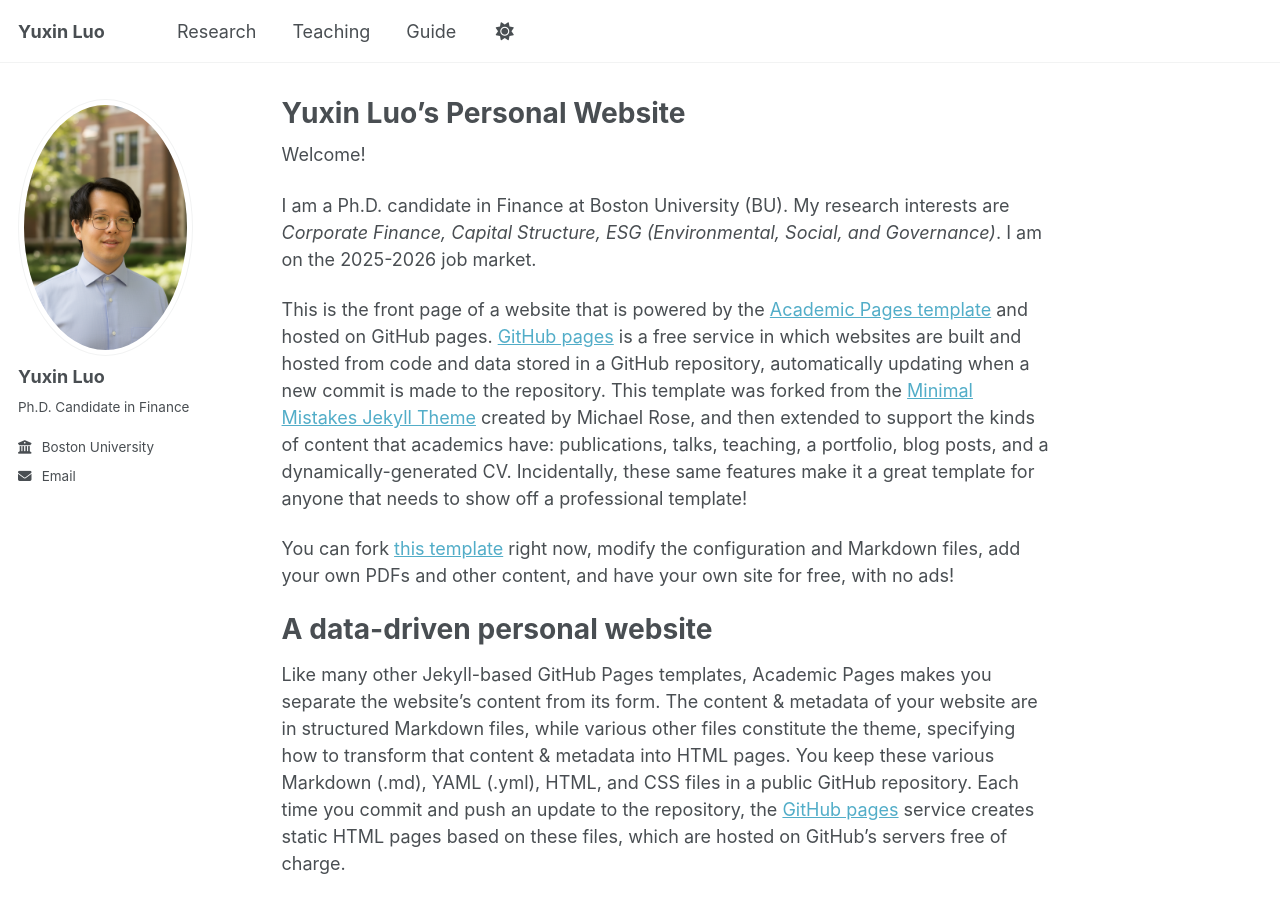
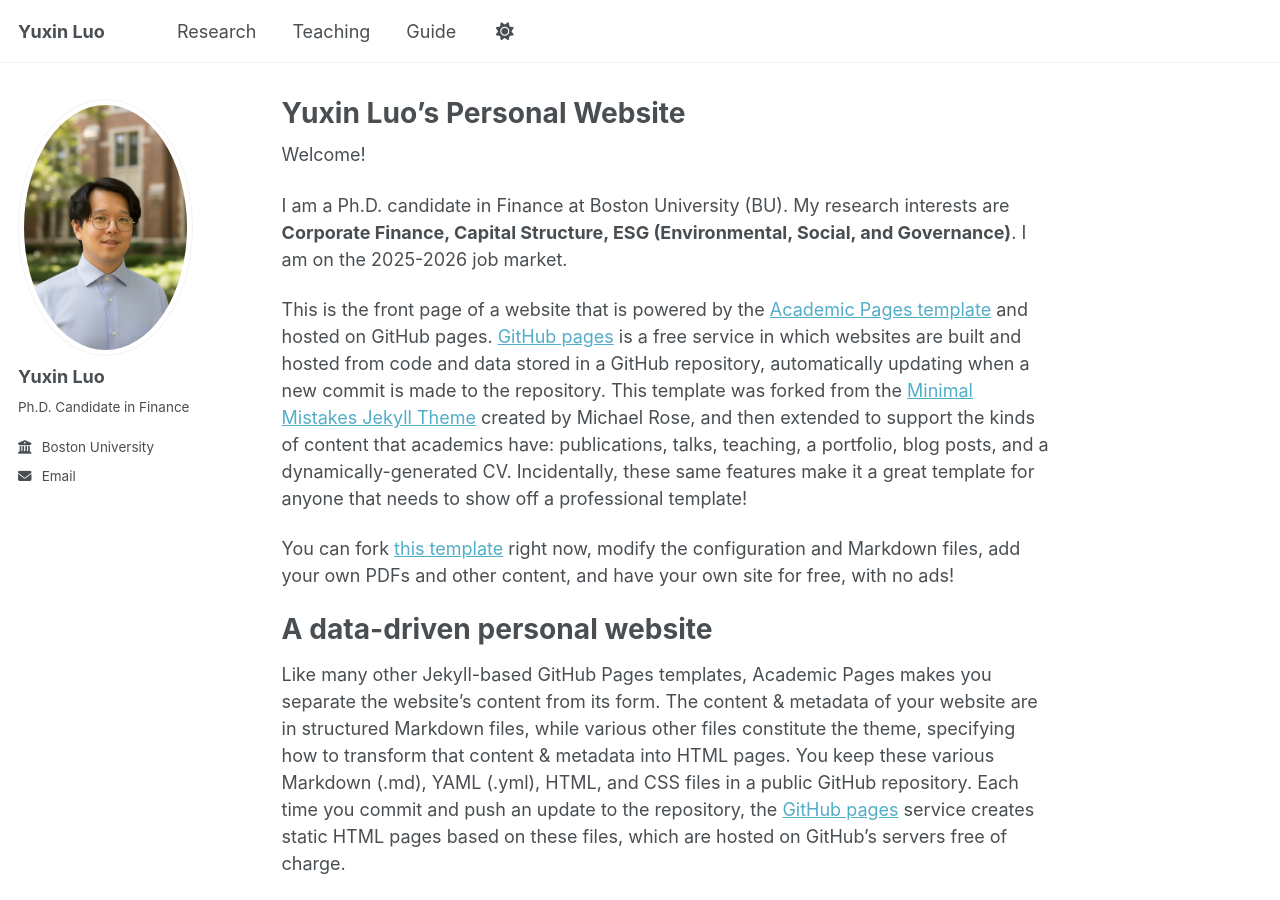
Before and after one commit to yu-xin-luo/yu-xin-luo.github.io, a Jekyll site: the page built from _pages/about.md, in a window 1280 px wide and 900 px high. Built offline with Jekyll 4.4.1, drawn with Linux system fonts in a browser that asks for light colours; a script that is not in the unit is left out.

```diff
--- a/_pages/about.md
+++ b/_pages/about.md
@@ -9,7 +9,7 @@ redirect_from:
 
 Welcome!
 
-I am a Ph.D. candidate in Finance at Boston University (BU). My research interests are _Corporate Finance, Capital Structure, ESG (Environmental, Social, and Governance)_. I am on the 2025-2026 job market.
+I am a Ph.D. candidate in Finance at Boston University (BU). My research interests are **Corporate Finance, Capital Structure, ESG (Environmental, Social, and Governance)**. I am on the 2025-2026 job market.
 
 This is the front page of a website that is powered by the [Academic Pages template](https://github.com/academicpages/academicpages.github.io) and hosted on GitHub pages. [GitHub pages](https://pages.github.com) is a free service in which websites are built and hosted from code and data stored in a GitHub repository, automatically updating when a new commit is made to the repository. This template was forked from the [Minimal Mistakes Jekyll Theme](https://mmistakes.github.io/minimal-mistakes/) created by Michael Rose, and then extended to support the kinds of content that academics have: publications, talks, teaching, a portfolio, blog posts, and a dynamically-generated CV. Incidentally, these same features make it a great template for anyone that needs to show off a professional template!
 
```
